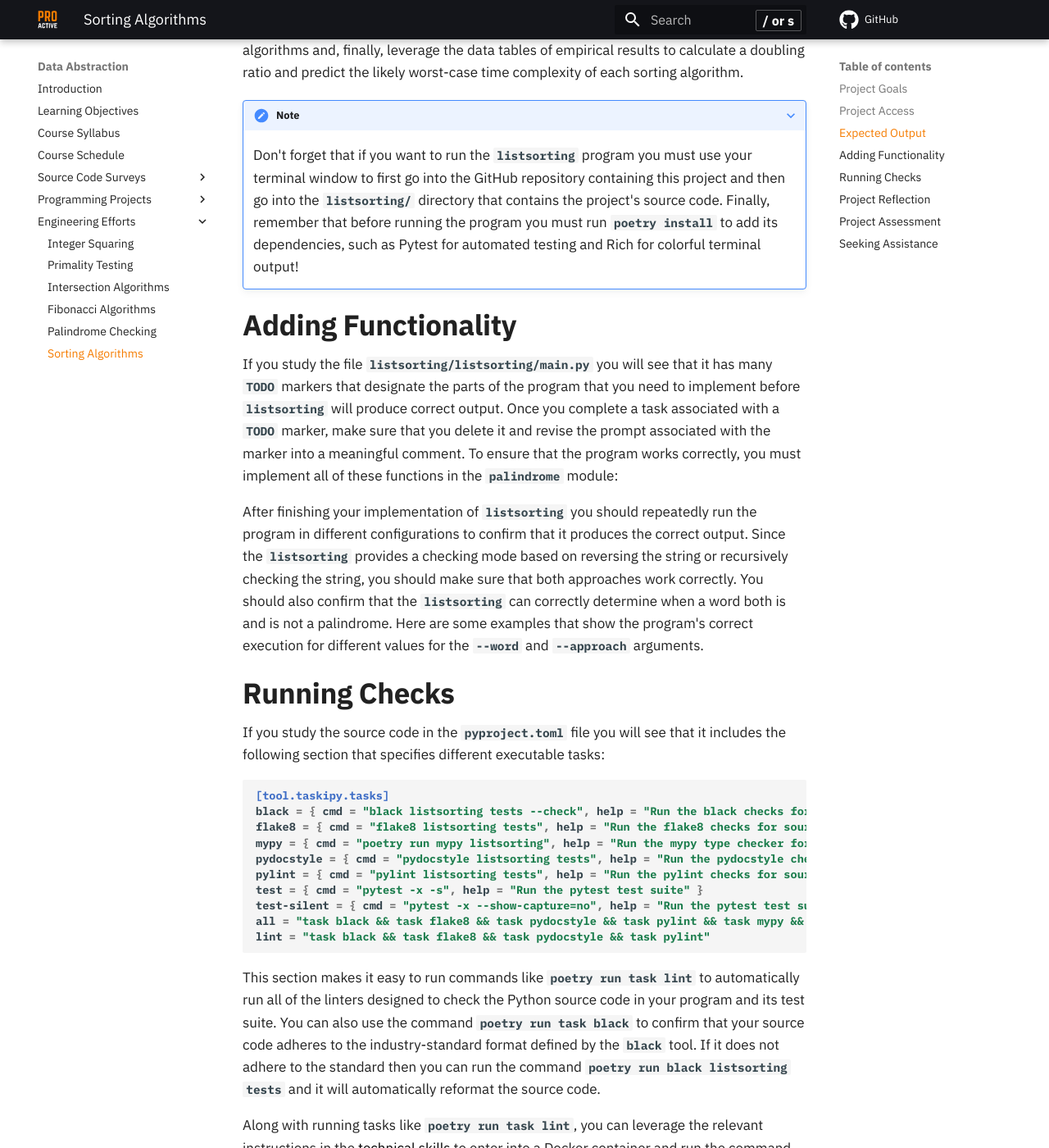
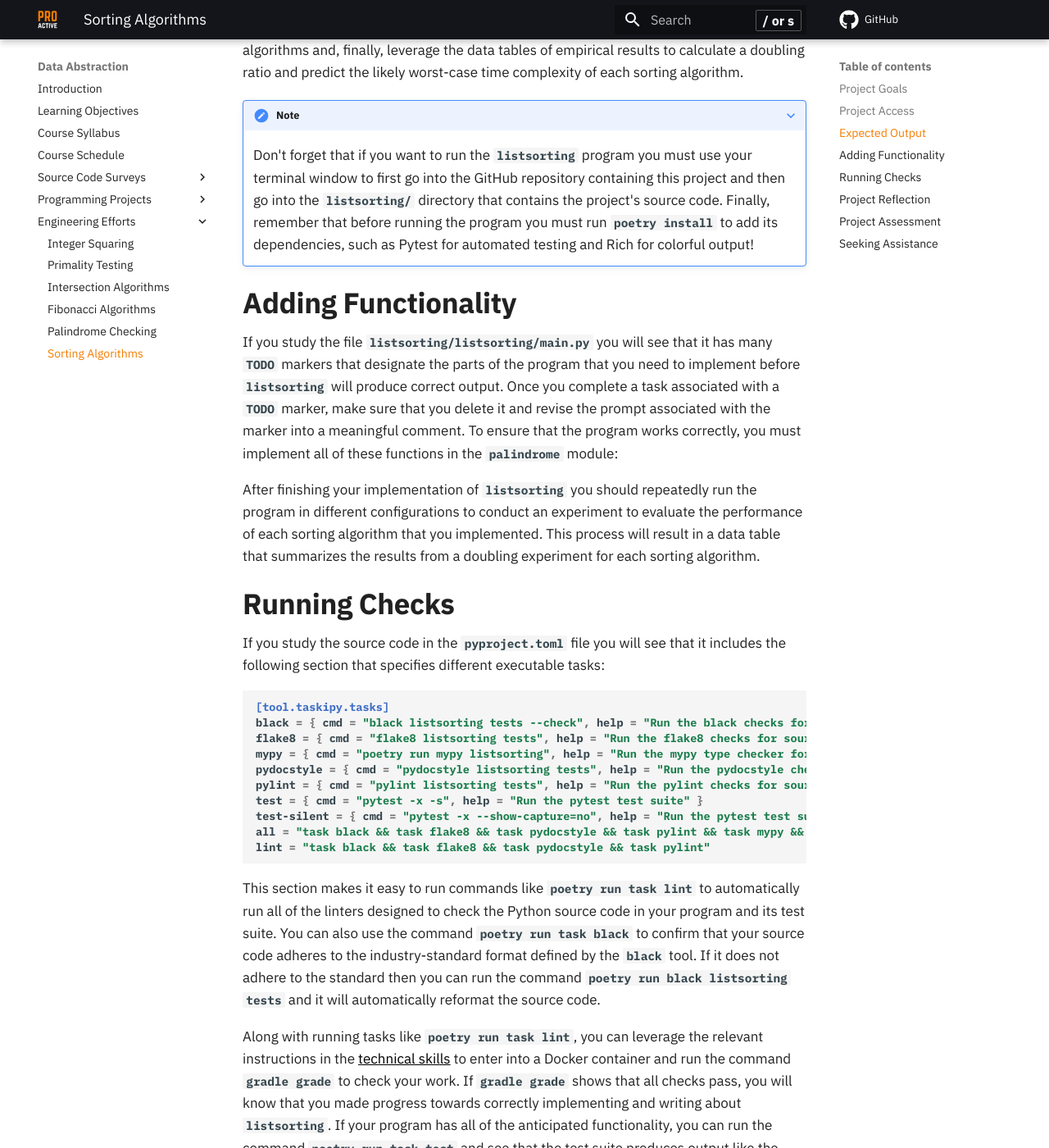
Before and after one commit to ProactiveProgrammers/www.proactiveprogrammers.com, an MkDocs documentation site: the page built from docs/data-abstraction/engineering-efforts/sorting-algorithms.md, in a window 1280 px wide and 1400 px high, scrolled down 2533 px. Shown: the whole window at 82% size. Built offline with MkDocs 1.6.1 and Material for MkDocs 9.7.7, drawn with Linux system fonts in a browser that asks for light colours; comment, search, counter and statistics services are not loaded; some of the changed text lies outside the part shown.

Commit message:
feat: Add the correct test output to the sorting-algorithms.

````diff
--- a/docs/data-abstraction/engineering-efforts/sorting-algorithms.md
+++ b/docs/data-abstraction/engineering-efforts/sorting-algorithms.md
@@ -125,7 +125,7 @@
     project and then go into the `listsorting/` directory that contains the
     project's source code. Finally, remember that before running the program you
     must run `poetry install` to add its dependencies, such as Pytest for
-    automated testing and Rich for colorful terminal output!
+    automated testing and Rich for colorful output!
 
 ## Adding Functionality
 
@@ -138,13 +138,10 @@
 functions in the `palindrome` module:
 
 After finishing your implementation of `listsorting` you should repeatedly
-run the program in different configurations to confirm that it produces the
-correct output. Since the `listsorting` provides a checking mode based on
-reversing the string or recursively checking the string, you should make sure
-that both approaches work correctly. You should also confirm that the
-`listsorting` can correctly determine when a word both is and is not a
-palindrome. Here are some examples that show the program's correct execution for
-different values for the `--word` and `--approach` arguments.
+run the program in different configurations to conduct an experiment to evaluate
+the performance of each sorting algorithm that you implemented. This process
+will result in a data table that summarizes the results from a doubling
+experiment for each sorting algorithm.
 
 ## Running Checks
 
@@ -184,9 +181,7 @@
 to see what is wrong as you fix any required functions that are broken.
 
 ```
-tests/test_main.py ....
-tests/test_palindrome.py ....
-tests/test_util.py ..
+tests/test_sorting.py ...
 ```
 
 This project comes with other tasks that you can run once you have used Poetry
````
